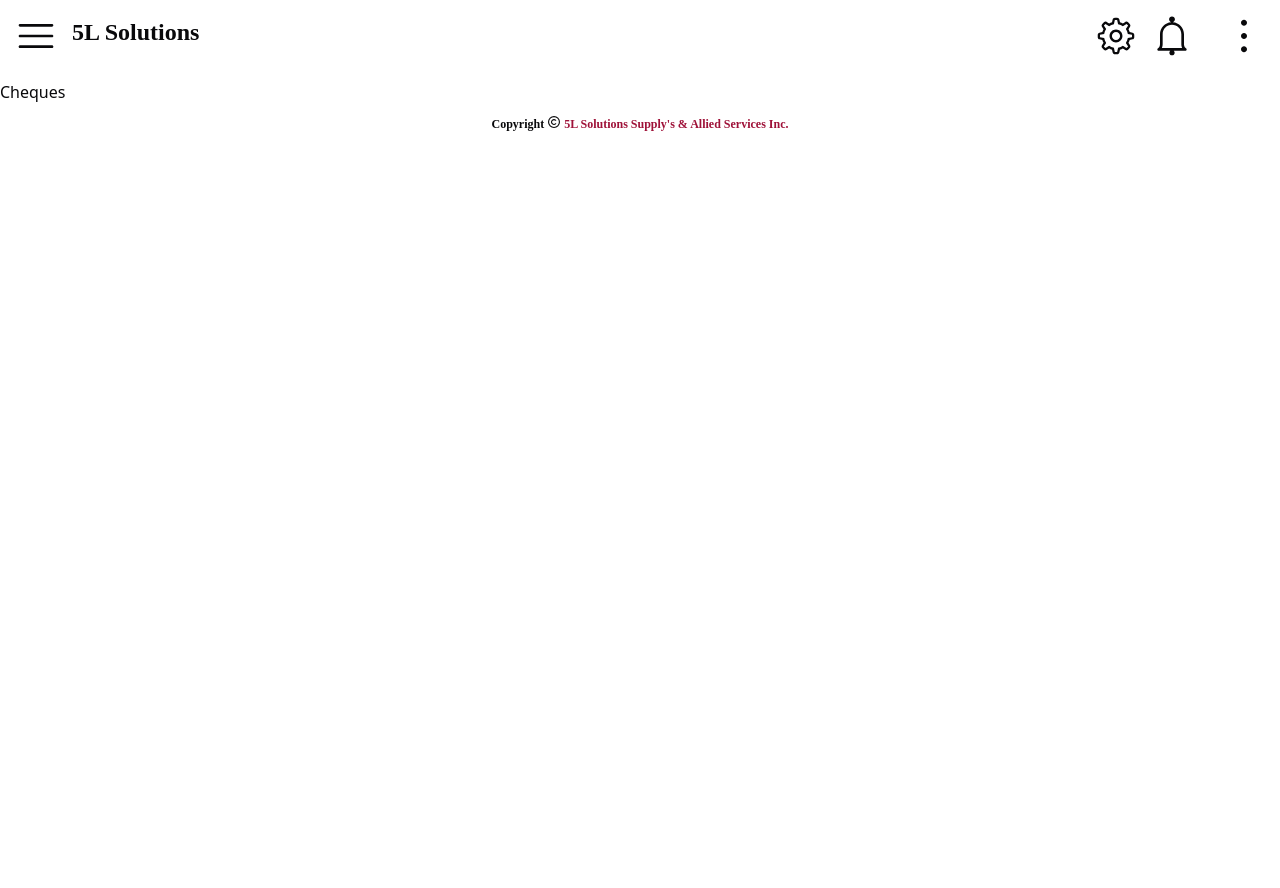
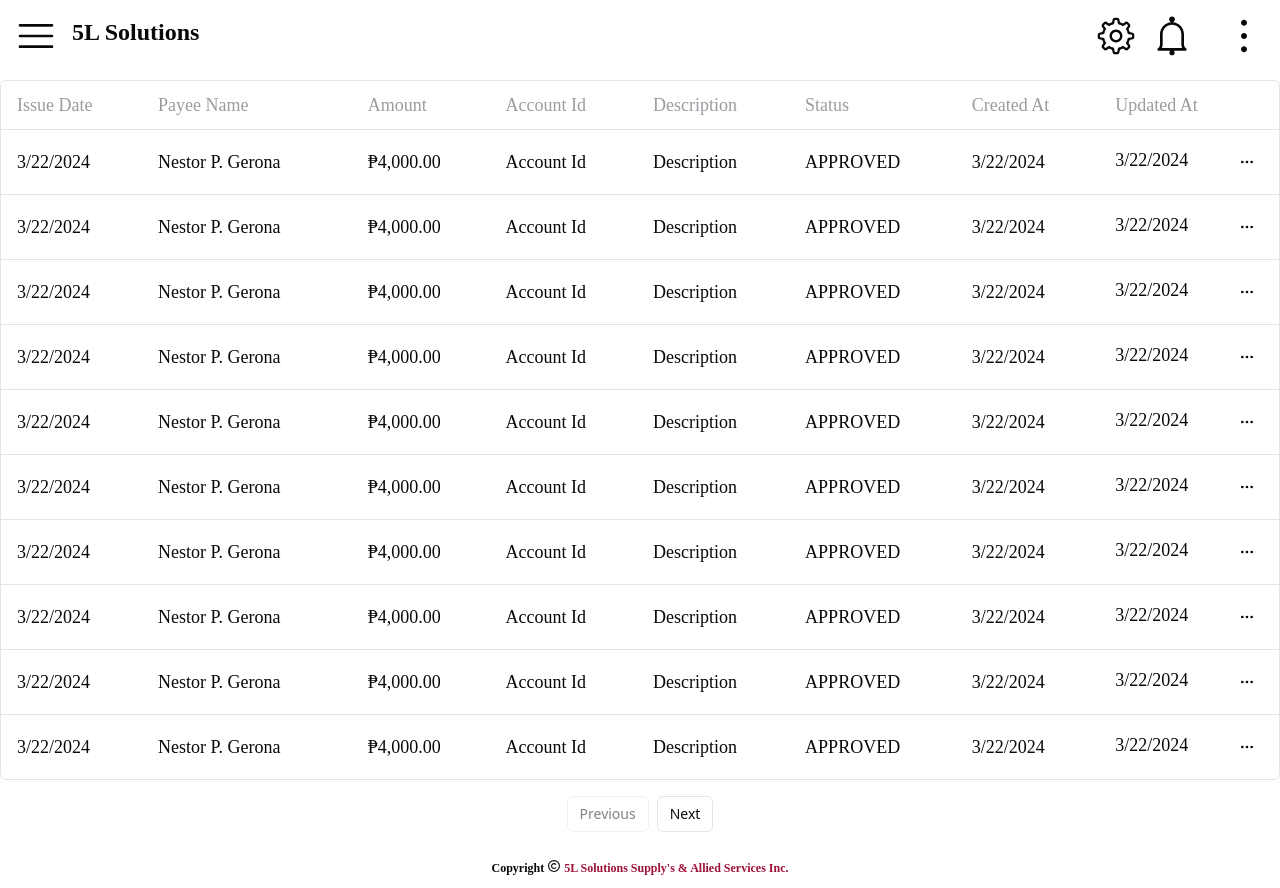
Before and after one commit to Nestortion/Accounting-System, a React (Vite) app in the folder client/: page /cheques in a window 1280 px wide. Before the commit the page ends 800 px from the top, so only its background shows below. Built offline with nearby package versions, Linux system fonts and the light colour scheme; a web font is replaced by a local one.

Commit message:
[Accounting System]-[Add content and Design for cheques page]

```diff
--- /dev/null
+++ b/client/src/components/table-columns/cheques.columns.tsx
@@ -0,0 +1,101 @@
+import { ColumnDef } from '@tanstack/react-table'
+
+import {
+  DropdownMenu,
+  DropdownMenuContent,
+  DropdownMenuItem,
+  DropdownMenuLabel,
+  DropdownMenuSeparator,
+  DropdownMenuTrigger,
+} from '../ui/dropdown-menu'
+import { Button } from '../ui/button'
+import { EyeOff, MoreHorizontal } from 'lucide-react'
+
+export type Cheques = {
+  chqPayeeName: string
+  chqAmount: number
+  chqIssueDate: string
+  chqDescription: string
+  chqStatus: 'APPROVED' | 'PENDING' | 'REJECTED'
+  chqAccId: string
+  chqCreatedAt: string
+  chqUpdatedAt: string
+}
+
+export const chequeColumns: ColumnDef<Cheques>[] = [
+  {
+    accessorKey: 'chqIssueDate',
+    header: 'Issue Date',
+  },
+  {
+    accessorKey: 'chqPayeeName',
+    header: 'Payee Name',
+    cell: ({ row }) => (
+      <div className="min-w-32">{row.original.chqPayeeName}</div>
+    ),
+  },
+  {
+    accessorKey: 'chqAmount',
+    header: 'Amount',
+    cell: ({ row }) => {
+      const formatted = new Intl.NumberFormat('en-US', {
+        style: 'currency',
+        currency: 'PHP',
+      }).format(parseInt(row.getValue('chqAmount')))
+
+      return formatted
+    },
+  },
+  {
+    accessorKey: 'chqAccId',
+    header: 'Account Id',
+  },
+  {
+    accessorKey: 'chqDescription',
+    header: 'Description',
+  },
+  {
+    accessorKey: 'chqStatus',
+    header: 'Status',
+  },
+  {
+    accessorKey: 'chqCreatedAt',
+    header: 'Created At',
+  },
+  {
+    accessorKey: 'chqUpdatedAt',
+    header: 'Updated At',
+    cell: ({ row }) => (
+      <div className="flex justify-between">
+        <div>{row.original.chqUpdatedAt}</div>
+        <div>
+          <DropdownMenu>
+            <DropdownMenuTrigger asChild>
+              <Button variant="ghost" className="h-8 w-8 p-0">
+                <span className="sr-only">Open menu</span>
+                <MoreHorizontal className="h-4 w-4" />
+              </Button>
+            </DropdownMenuTrigger>
+            <DropdownMenuContent align="end">
+              <DropdownMenuLabel>Actions</DropdownMenuLabel>
+              <DropdownMenuItem
+                onClick={() =>
+                  navigator.clipboard.writeText(row.original.chqAccId)
+                }
+              >
+                Copy Cheque ID
+              </DropdownMenuItem>
+              <DropdownMenuSeparator />
+              <DropdownMenuItem>View Cheque Details</DropdownMenuItem>
+              <DropdownMenuItem>Update Cheque Details</DropdownMenuItem>
+              <DropdownMenuSeparator />
+              <DropdownMenuItem className="flex justify-between">
+                Hide <EyeOff />
+              </DropdownMenuItem>
+            </DropdownMenuContent>
+          </DropdownMenu>
+        </div>
+      </div>
+    ),
+  },
+]
--- a/client/src/routes/cheques_/index.tsx
+++ b/client/src/routes/cheques_/index.tsx
@@ -1,11 +1,40 @@
+import DataTable from '@/components/DataTable'
+import {
+  chequeColumns,
+  type Cheques,
+} from '@/components/table-columns/cheques.columns'
 import { createFileRoute } from '@tanstack/react-router'
 
 export const Route = createFileRoute('/cheques/')({
   component: Cheques,
 })
 
+const data: Cheques = {
+  chqAccId: 'Account Id',
+  chqAmount: 4000,
+  chqCreatedAt: new Date().toLocaleDateString(),
+  chqDescription: 'Description',
+  chqIssueDate: new Date().toLocaleDateString(),
+  chqPayeeName: 'Nestor P. Gerona',
+  chqStatus: 'APPROVED',
+  chqUpdatedAt: new Date().toLocaleDateString(),
+}
+
 function Cheques() {
-  return <div>Cheques</div>
+  const manyData = (() => {
+    let many: Array<typeof data> = []
+
+    for (let i = 0; i < 50; i++) {
+      many.push(data)
+    }
+    return many
+  })()
+
+  return (
+    <div className="min-h-[85vh]">
+      <DataTable columns={chequeColumns} data={manyData}></DataTable>
+    </div>
+  )
 }
 
 export default Cheques
```
